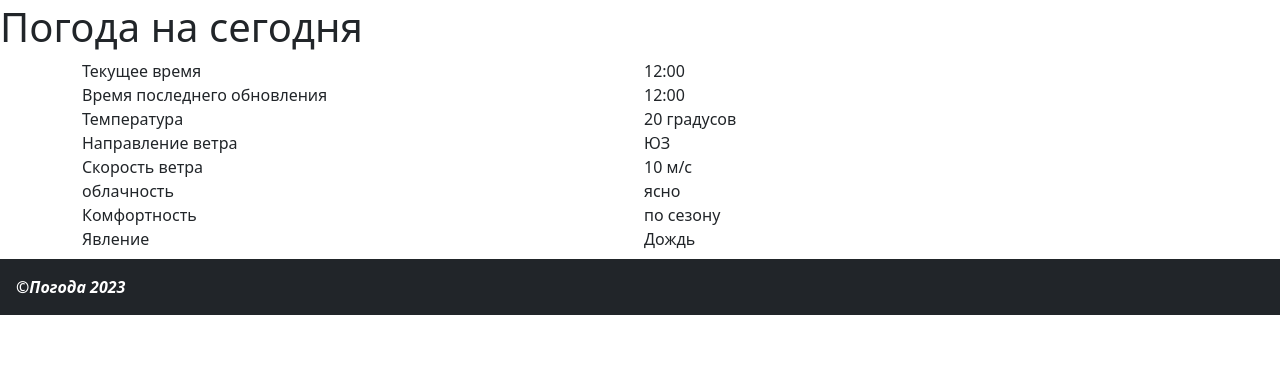
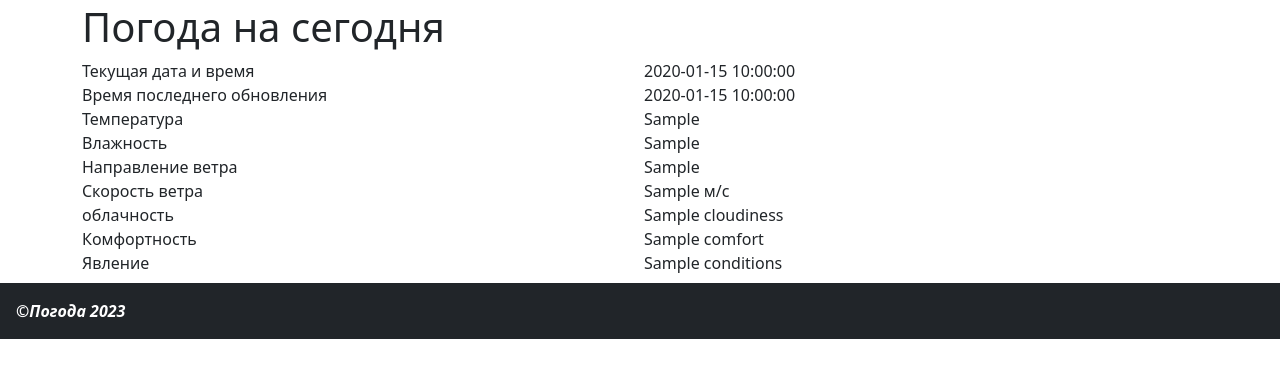
Before and after one commit to junge8971/Weather_parser, a Flask app: template templates/today.html in a window 1280 px wide. Shown: the part 127-505 px from the top of the page. Run offline with Flask 3, Linux system fonts and the light colour scheme; the template is opened without the code that fills it: most values are stand-ins (such as "Sample title", 1, 10 or a date in 2020); parts of the project's set-up code (start-up, migrations or seed data) failed here and were passed over; some libraries are stand-ins or nearby versions.

Commit message:
Реализовано отображение последней записи погоды в шаблоне и вывод графиков на веб страницу

```diff
--- a/templates/main_template.html
+++ b/templates/main_template.html
@@ -13,6 +13,7 @@
     <link rel="stylesheet" href="{{ url_for('static', filename='css/bootstrap.css')}}">
     <link rel="stylesheet" href="{{ url_for('static', filename='css/main.css')}}">
     <link rel="stylesheet" href="https://fonts.googleapis.com/css?family=Marck+Script">
+    <script src="https://cdn.plot.ly/plotly-latest.min.js"></script>
 
     <title>{% block title %}{% endblock %}</title>
 </head>
--- a/templates/today.html
+++ b/templates/today.html
@@ -5,39 +5,70 @@
 {% endblock %}
 
 {% block main %}
-    <h1>Погода на сегодня</h1>
     <div class="container">
+        <h1>Погода на сегодня</h1>
+
         <div class="row justify-content-center align-items-center g-2">
-            <div class="col">Текущее время</div>
-            <div class="col">12:00</div>
+            <div class="col">Текущая дата и время</div>
+            <div class="col">{{ time }}</div>
         </div>
         <div class="row justify-content-center align-items-center g-2">
             <div class="col">Время последнего обновления</div>
-            <div class="col">12:00</div>
+            <div class="col">{{weather[-1].date_and_time_utc}}</div>
         </div>
         <div class="row justify-content-center align-items-center g-2">
             <div class="col">Температура</div>
-            <div class="col">20 градусов</div>
+            <div class="col">{{weather[-1].t}}</div>
+        </div>
+        <div class="row justify-content-center align-items-center g-2">
+            <div class="col">Влажность</div>
+            <div class="col">{{weather[-1].f}}</div>
         </div>
         <div class="row justify-content-center align-items-center g-2">
             <div class="col">Направление ветра</div>
-            <div class="col">ЮЗ</div>
+            <div class="col">{{weather[-1].wind_direction}}</div>
         </div>
         <div class="row justify-content-center align-items-center g-2">
             <div class="col">Скорость ветра</div>
-            <div class="col">10 м/с</div>
+            <div class="col">{{weather[-1].wind_spead}} м/с</div>
         </div>
         <div class="row justify-content-center align-items-center g-2">
             <div class="col">облачность</div>
-            <div class="col">ясно</div>
+            <div class="col">{{weather[-1].cloudiness}} </div>
         </div>
         <div class="row justify-content-center align-items-center g-2">
             <div class="col">Комфортность</div>
-            <div class="col">по сезону</div>
+            <div class="col">{{weather[-1].comfort}}</div>
         </div>
         <div class="row justify-content-center align-items-center g-2">
             <div class="col">Явление</div>
-            <div class="col">Дождь</div>
+            <div class="col">{{weather[-1].conditions }}</div>
         </div>
     </div>
+    <div class="row">
+        <div class="col-md-4">
+            <div id="temp"></div>
+        </div>
+        <div class="col-md-4">
+            <div id="wind-speed"></div>
+        </div>
+        <div class="col-md-4">
+            <div id="wet"></div>
+        </div>
+    </div>
+
+
+
+    <script type="text/javascript">
+        var graphs = {{ graph_temp | safe}};
+        Plotly.plot('temp',graphs,{});
+    </script>
+    <script type="text/javascript">
+        var graphs = {{ graph_wind | safe}};
+        Plotly.plot('wind-speed',graphs,{});
+    </script>
+    <script type="text/javascript">
+        var graphs = {{ graph_wet | safe}};
+        Plotly.plot('wet',graphs,{});
+    </script>
 {% endblock %}
```
